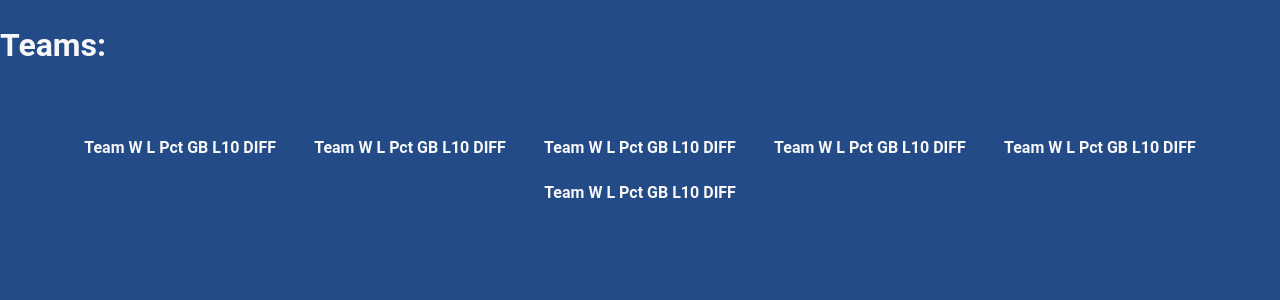
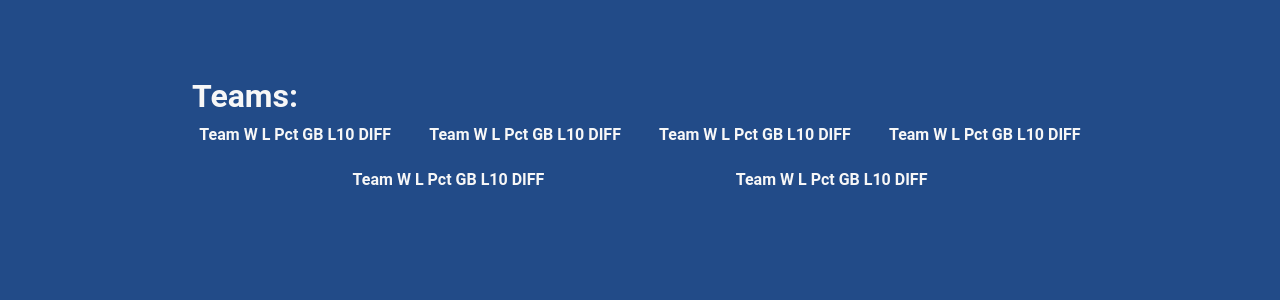
Before and after one commit to Lvcky-gg/stats_app, a Django app: page / in a window 1280 px wide. Shown: the part 86-386 px from the top of the page. Run offline with Django 4.2, Linux system fonts and the light colour scheme; lists and menus that the app fills with data are empty.

Commit message:
added styling to header

```diff
--- a/app/api/static/css/home.css
+++ b/app/api/static/css/home.css
@@ -40,6 +40,16 @@ h1, h2, h3, h4, h5, h6, th {
     margin:5%;
     gap: 15px;
 }
+.team-container{
+    width:80%;
+    margin:auto;
+}
+.header-teams{
+    position: relative;
+    top: 1.6em;
+    left: 2em;
+
+}
 /* .tables{
     display:flex;
     justify-content: space-between;
--- a/app/api/templates/home.html
+++ b/app/api/templates/home.html
@@ -1,8 +1,10 @@
 
 {% extends 'index.html' %}
 {% load static %} {% block content %}
-<h1>Teams:</h1>
+<div class="team-container">
+    <h1 class="header-teams">Teams:</h1>
 <div class="tablesDiv">
+
   {% comment %} <h2>{{ div.name }}</h2> {% endcomment %}
   {% for div in divisions %}
   <table class="tables">
@@ -33,5 +35,6 @@
       {% endfor %}
     </tbody>
 </div>
+</div>
 
 {% endfor %} {% endblock %}
```
